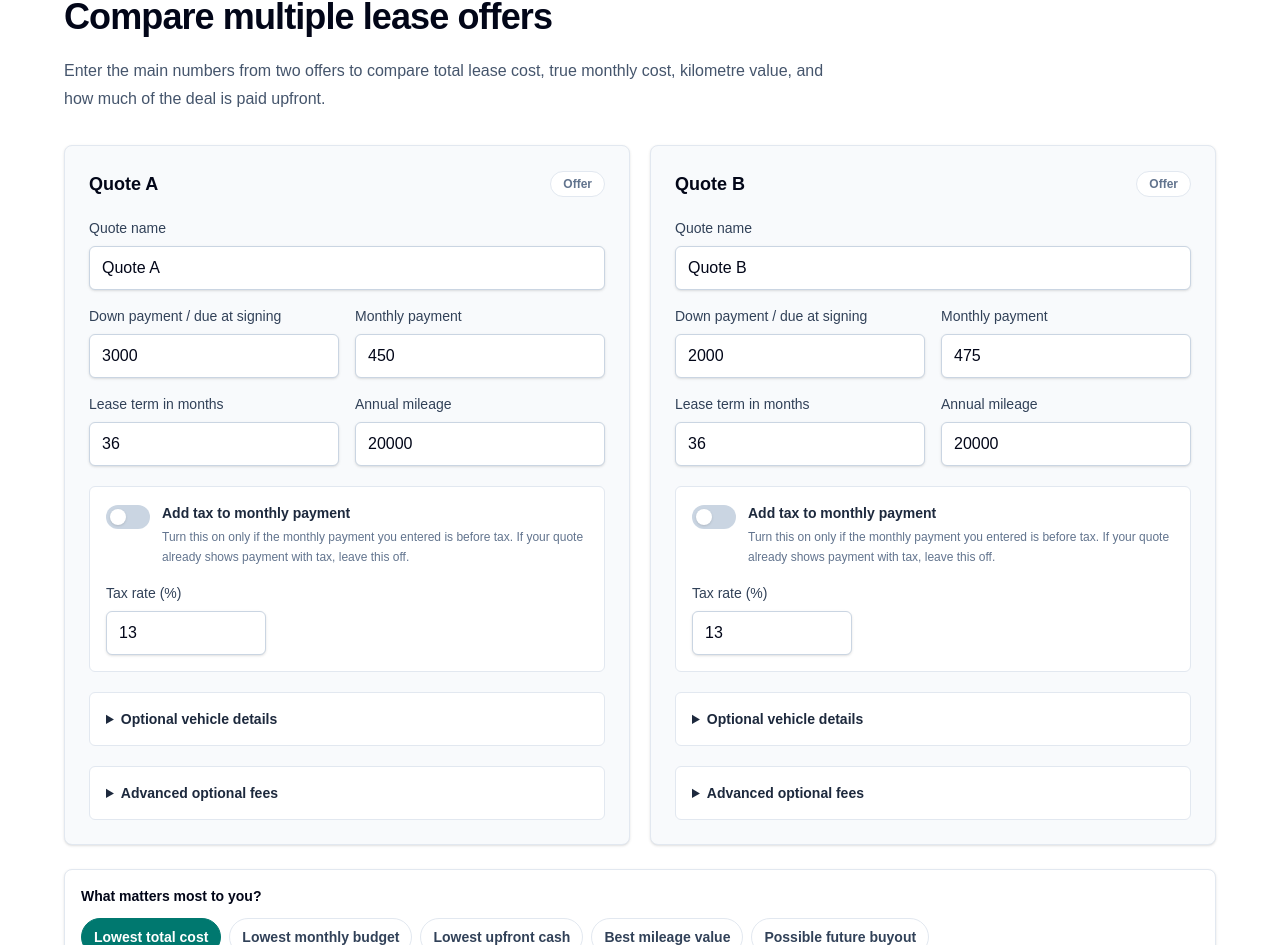
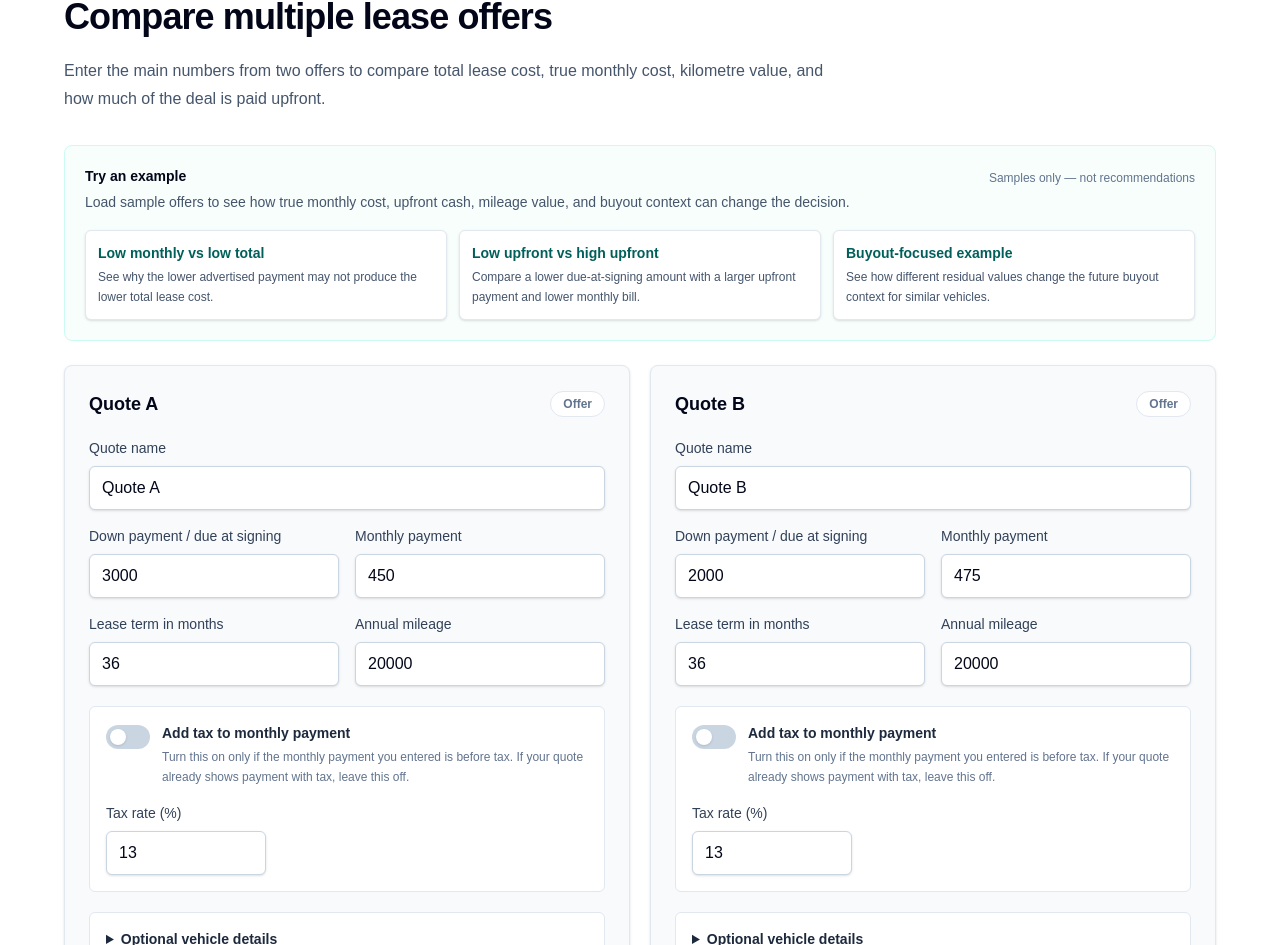
Before and after one commit to Yangk116/AutoLease-IQ, a Next.js app in the folder frontend/: page / in a window 1280 px wide. Shown: the part 2126-3071 px from the top of the page. Built offline with nearby package versions, Linux system fonts and the light colour scheme.

Commit message:
Add lease comparison example presets

```diff
--- a/frontend/app/LeaseQuoteCalculator.tsx
+++ b/frontend/app/LeaseQuoteCalculator.tsx
@@ -148,6 +148,14 @@ type DecisionMode =
   | "best-mileage-value"
   | "possible-future-buyout";
 
+type ComparisonPreset = {
+  id: "low-monthly-vs-low-total" | "low-upfront-vs-high-upfront" | "buyout";
+  name: string;
+  purpose: string;
+  decisionMode: DecisionMode;
+  quotes: [ComparisonQuoteForm, ComparisonQuoteForm];
+};
+
 const decisionModeOptions: { value: DecisionMode; label: string }[] = [
   {
     value: "lowest-total-cost",
@@ -197,6 +205,124 @@ const defaultComparisonQuotes: ComparisonQuoteForm[] = [
     leaseEndFee: 0,
     addTaxToMonthlyPayment: false,
     taxRate: defaultTaxRate,
+  },
+];
+
+const comparisonPresets: ComparisonPreset[] = [
+  {
+    id: "low-monthly-vs-low-total",
+    name: "Low monthly vs low total",
+    purpose:
+      "See why the lower advertised payment may not produce the lower total lease cost.",
+    decisionMode: "lowest-total-cost",
+    quotes: [
+      {
+        id: "quote-a",
+        label: "Quote A",
+        quoteName: "Lower advertised monthly",
+        downPayment: 7_000,
+        monthlyPayment: 390,
+        termMonths: 24,
+        annualMileage: 20_000,
+        dealerFees: 600,
+        leaseEndFee: 500,
+        addTaxToMonthlyPayment: false,
+        taxRate: defaultTaxRate,
+      },
+      {
+        id: "quote-b",
+        label: "Quote B",
+        quoteName: "Higher monthly, lower upfront",
+        downPayment: 2_500,
+        monthlyPayment: 520,
+        termMonths: 24,
+        annualMileage: 20_000,
+        dealerFees: 600,
+        leaseEndFee: 500,
+        addTaxToMonthlyPayment: false,
+        taxRate: defaultTaxRate,
+      },
+    ],
+  },
+  {
+    id: "low-upfront-vs-high-upfront",
+    name: "Low upfront vs high upfront",
+    purpose:
+      "Compare a lower due-at-signing amount with a larger upfront payment and lower monthly bill.",
+    decisionMode: "lowest-upfront-cash",
+    quotes: [
+      {
+        id: "quote-a",
+        label: "Quote A",
+        quoteName: "Low upfront offer",
+        downPayment: 1_500,
+        monthlyPayment: 610,
+        termMonths: 36,
+        annualMileage: 16_000,
+        dealerFees: 500,
+        leaseEndFee: 450,
+        addTaxToMonthlyPayment: false,
+        taxRate: defaultTaxRate,
+      },
+      {
+        id: "quote-b",
+        label: "Quote B",
+        quoteName: "High upfront offer",
+        downPayment: 8_000,
+        monthlyPayment: 420,
+        termMonths: 36,
+        annualMileage: 16_000,
+        dealerFees: 500,
+        leaseEndFee: 450,
+        addTaxToMonthlyPayment: false,
+        taxRate: defaultTaxRate,
+      },
+    ],
+  },
+  {
+    id: "buyout",
+    name: "Buyout-focused example",
+    purpose:
+      "See how different residual values change the future buyout context for similar vehicles.",
+    decisionMode: "possible-future-buyout",
+    quotes: [
+      {
+        id: "quote-a",
+        label: "Quote A",
+        quoteName: "Higher residual offer",
+        downPayment: 4_000,
+        monthlyPayment: 480,
+        termMonths: 24,
+        annualMileage: 20_000,
+        dealerFees: 700,
+        leaseEndFee: 500,
+        vehicleName: "Sample SUV lease",
+        vehicleMsrp: 50_000,
+        sellingPrice: 47_500,
+        residualMsrp: 50_000,
+        residualValue: 35_000,
+        addTaxToMonthlyPayment: false,
+        taxRate: defaultTaxRate,
+      },
+      {
+        id: "quote-b",
+        label: "Quote B",
+        quoteName: "Lower residual offer",
+        downPayment: 4_000,
+        monthlyPayment: 560,
+        termMonths: 24,
+        annualMileage: 20_000,
+        dealerFees: 700,
+        leaseEndFee: 500,
+        vehicleName: "Sample SUV lease",
+        vehicleMsrp: 50_000,
+        sellingPrice: 47_000,
+        residualMsrp: 50_000,
+        residualValue: 30_000,
+        addTaxToMonthlyPayment: false,
+        taxRate: defaultTaxRate,
+      },
+    ],
   },
 ];
 
@@ -494,6 +620,14 @@ export default function LeaseQuoteCalculator() {
           : currentQuote,
       ),
     );
+  }
+
+  function loadComparisonPreset(preset: ComparisonPreset) {
+    setComparisonQuotes(preset.quotes.map((presetQuote) => ({ ...presetQuote })));
+    setSelectedDecisionMode(preset.decisionMode);
+    setComparisonResult(null);
+    setComparisonPaymentSummaries([]);
+    setComparisonErrorMessage("");
   }
 
   function compareOffers() {
@@ -836,6 +970,41 @@ export default function LeaseQuoteCalculator() {
         </div>
 
         <div className="mt-8 space-y-6">
+          <div className="rounded-lg border border-teal-100 bg-teal-50/50 p-4 sm:p-5">
+            <div className="flex flex-col gap-1 sm:flex-row sm:items-start sm:justify-between sm:gap-6">
+              <div>
+                <h3 className="text-sm font-semibold text-slate-950">
+                  Try an example
+                </h3>
+                <p className="mt-1 max-w-3xl text-sm leading-6 text-slate-600">
+                  Load sample offers to see how true monthly cost, upfront cash,
+                  mileage value, and buyout context can change the decision.
+                </p>
+              </div>
+              <span className="mt-1 shrink-0 text-xs font-medium text-slate-500">
+                Samples only — not recommendations
+              </span>
+            </div>
+
+            <div className="mt-4 grid gap-3 md:grid-cols-3">
+              {comparisonPresets.map((preset) => (
+                <button
+                  key={preset.id}
+                  type="button"
+                  onClick={() => loadComparisonPreset(preset)}
+                  className="rounded-md border border-slate-200 bg-white p-3 text-left shadow-sm transition hover:border-teal-300 hover:bg-teal-50 focus:outline-none focus:ring-2 focus:ring-teal-700 focus:ring-offset-2"
+                >
+                  <span className="block text-sm font-semibold text-teal-800">
+                    {preset.name}
+                  </span>
+                  <span className="mt-1 block text-xs leading-5 text-slate-600">
+                    {preset.purpose}
+                  </span>
+                </button>
+              ))}
+            </div>
+          </div>
+
           <div className="grid gap-5 lg:grid-cols-2">
             {comparisonQuotes.map((comparisonQuote) => (
               <ComparisonQuoteCard
```
